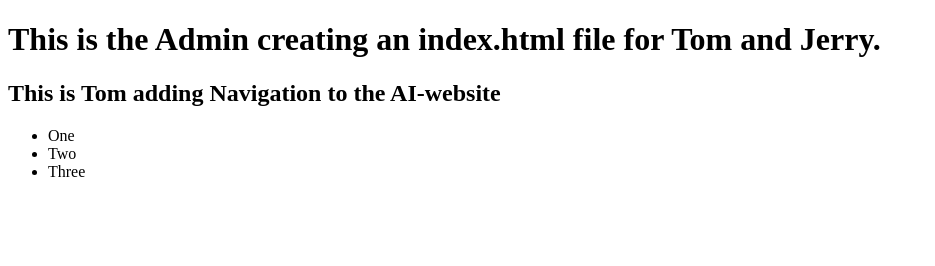
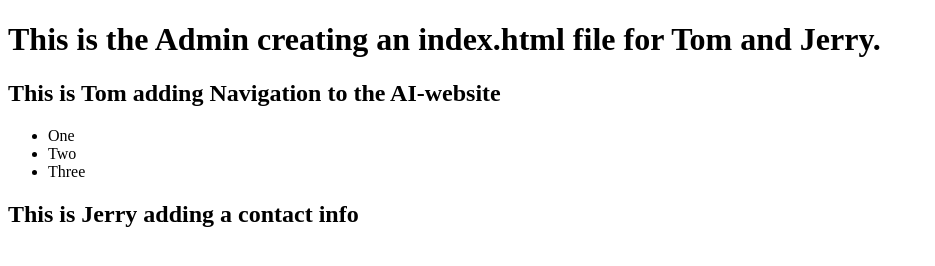
Before and after one commit to HephtronCode/ai-startup-website, a plain HTML site: page index.html in a window 1280 px wide. Shown: the whole page, without its empty margins (0-935 px from the left). Drawn offline with Linux system fonts and the light colour scheme.

Commit message:
Added contact info

```diff
--- a/index.html
+++ b/index.html
@@ -13,5 +13,7 @@
         <li>Two</li>
         <li>Three</li>
     </ul>
+    <h2>This is Jerry adding a contact info</h2>
+
 </body>
 </html>
```
